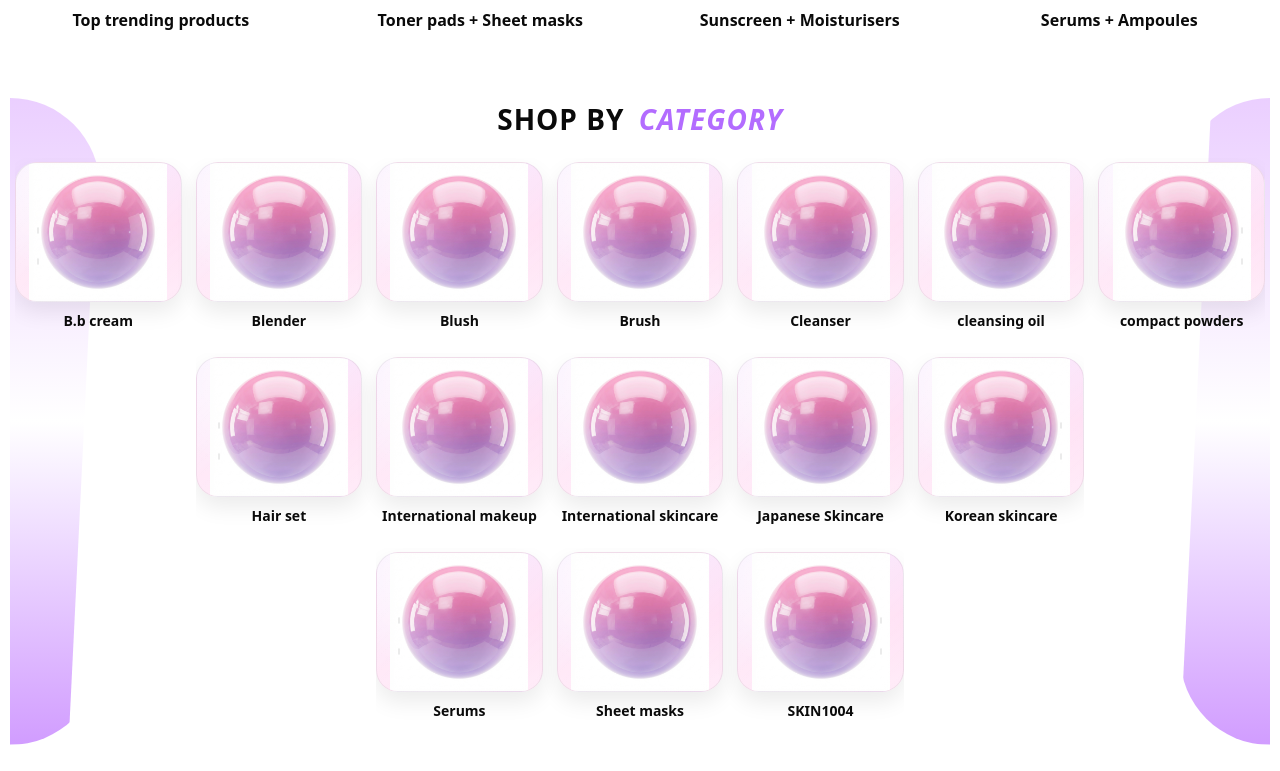
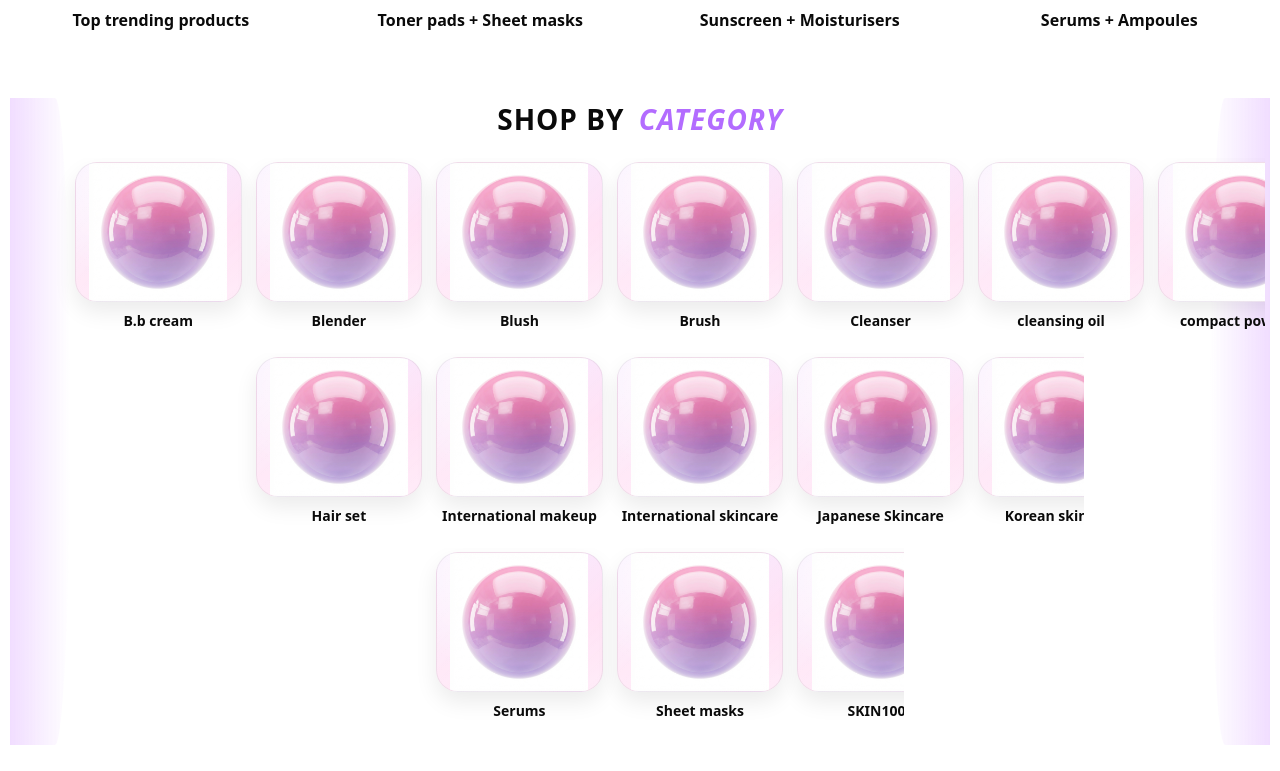
Before and after one commit to gohypedevelopers-stack/stone, a React (Vite) app in the folder new/: page / in a window 1280 px wide. Shown: the part 1268-2039 px from the top of the page. Built offline with nearby package versions, Linux system fonts and the light colour scheme.

Commit message:
feat: Introduce product card component, shop pages, and a new Tailwind CSS theme with dark mode support.

```diff
--- a/new/src/bycategory.jsx
+++ b/new/src/bycategory.jsx
@@ -49,7 +49,13 @@ export default function ByCategory() {
   return (
     <section className="relative py-[26px] pb-[60px] overflow-hidden">
       <div className="w-full px-0 sm:px-[10px] relative">
-        <div className="relative overflow-hidden pb-[16px] before:content-[''] before:absolute before:top-0 before:bottom-0 before:w-[90px] before:bg-gradient-to-b before:from-[#e7c6ff] before:via-[#f2d9ff_45%] before:to-[#c98bff] before:opacity-85 before:z-0 before:pointer-events-none before:left-0 before:rounded-tr-[120px] before:rounded-br-[120px] before:[clip-path:polygon(0_0,100%_0,65%_100%,0_100%)] after:content-[''] after:absolute after:top-0 after:bottom-0 after:w-[90px] after:bg-gradient-to-b after:from-[#e7c6ff] after:via-[#f2d9ff_45%] after:to-[#c98bff] after:opacity-85 after:z-0 after:pointer-events-none after:right-0 after:rounded-tl-[120px] after:rounded-bl-[120px] after:[clip-path:polygon(35%_0,100%_0,100%_100%,0_100%)]">
+        <div className="relative overflow-hidden pb-[16px]">
+          {/* Left Curtain */}
+          <div className="absolute top-0 bottom-0 left-0 w-[60px] bg-gradient-to-r from-[#e7c6ff] to-transparent z-[2] rounded-tr-[50%_100%] rounded-br-[50%_100%] pointer-events-none opacity-60 mix-blend-multiply" />
+
+          {/* Right Curtain */}
+          <div className="absolute top-0 bottom-0 right-0 w-[60px] bg-gradient-to-l from-[#e7c6ff] to-transparent z-[2] rounded-tl-[50%_100%] rounded-bl-[50%_100%] pointer-events-none opacity-60 mix-blend-multiply" />
+
           <div className="relative z-10 text-center mb-[18px]">
             <span className="text-[28px] font-[900] tracking-[1px] uppercase">
               Shop by <span className="text-[#b36cff] italic font-[700] ml-[6px]">Category</span>
@@ -60,7 +66,7 @@ export default function ByCategory() {
             {rows.map((row, rowIndex) => (
               <div
                 key={`row-${rowIndex}`}
-                className="flex gap-[14px] overflow-x-auto snap-x snap-mandatory py-[4px] px-[16px] pb-[8px] w-full mx-auto no-scrollbar relative before:content-[''] before:sticky before:top-0 before:self-center before:w-[38px] before:h-[38px] before:rounded-[999px] before:border before:border-black/8 before:bg-white/60 before:shadow-[0_10px_22px_rgba(0,0,0,0.12)] before:opacity-100 before:z-[2] before:pointer-events-none before:left-[6px] before:-mr-[32px] before:[mask:radial-gradient(circle_at_65%_50%,transparent_12px,#000_13px)] after:content-[''] after:sticky after:top-0 after:self-center after:w-[38px] after:h-[38px] after:rounded-[999px] after:border after:border-black/8 after:bg-white/60 after:shadow-[0_10px_22px_rgba(0,0,0,0.12)] after:opacity-100 after:z-[2] after:pointer-events-none after:right-[6px] after:-ml-[32px] after:[mask:radial-gradient(circle_at_35%_50%,transparent_12px,#000_13px)]"
+                className="flex gap-[14px] overflow-x-auto snap-x snap-mandatory py-[4px] px-[60px] pb-[8px] w-full mx-auto no-scrollbar relative z-10"
                 style={{
                   maxWidth: `calc(${row.visible} * clamp(120px, calc((100vw - 30px - 6 * 14px) / 7), 180px) + (${row.visible} - 1) * 14px)`
                 }}
```
